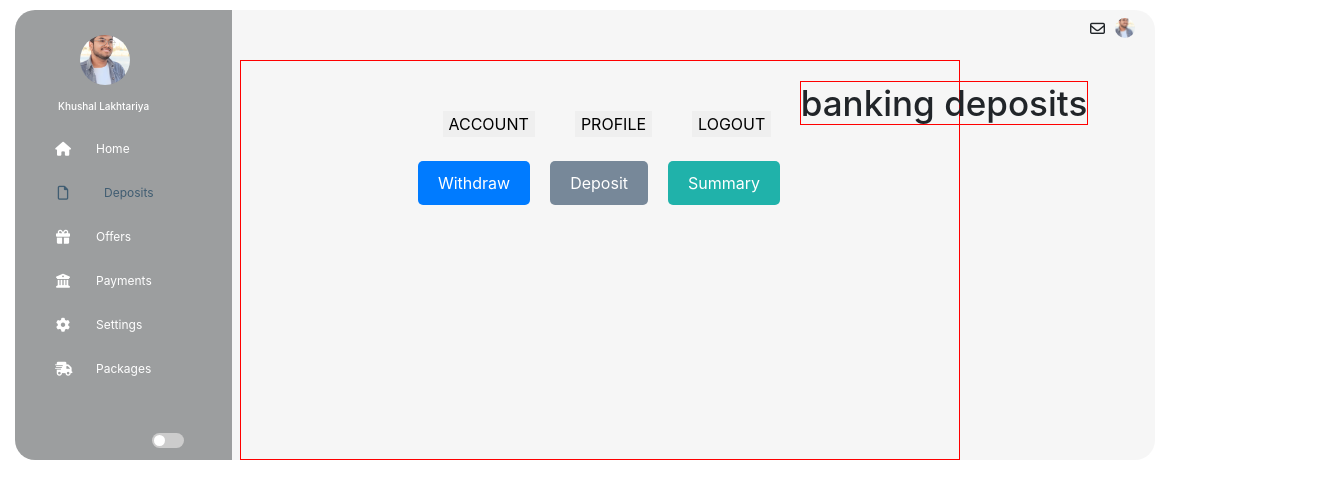
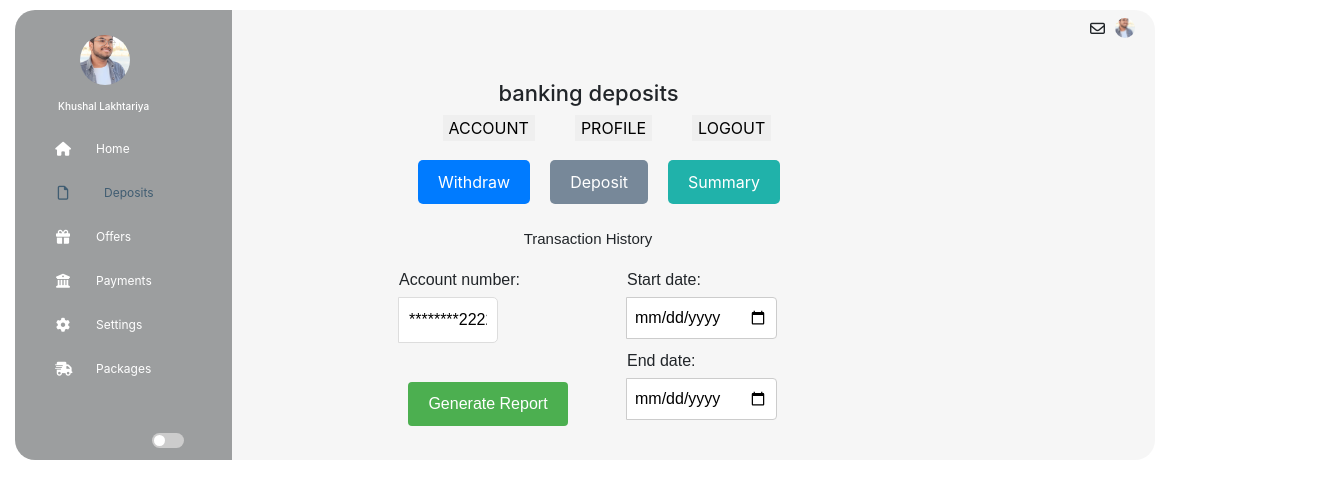
Before and after one commit to khushallakhtariya/Deposit-app, a React (Create React App) app: page /deposits in a window 1280 px wide. Shown: the top 498 px of the page, 1318 px wide, since content can reach past the window. Built offline with nearby package versions, Linux system fonts and the light colour scheme.

Commit message:
Deposit.js upadeted

```diff
--- a/src/components/Deposits.js
+++ b/src/components/Deposits.js
@@ -1,7 +1,24 @@
-import React from "react";
+import React, { useState } from "react";
 import "../style/Deposits.css";
 
 function Deposits() {
+  const [startDate, setStartDate] = useState("");
+  const [endDate, setEndDate] = useState("");
+  const [reportGenerated, setReportGenerated] = useState(false);
+
+  const handleStartDateChange = (event) => {
+    setStartDate(event.target.value);
+  };
+
+  const handleEndDateChange = (event) => {
+    setEndDate(event.target.value);
+  };
+
+  const generateReport = () => {
+    console.log("Generating report for dates:", startDate, endDate);
+    setReportGenerated(true);
+  };
+
   return (
     <div>
       <div className="containerd">
@@ -21,6 +38,45 @@ function Deposits() {
           <button className="deposit-button">Deposit</button>
           <button className="summary-button">Summary</button>
         </div>
+        <div className="containert">
+          <h1>Transaction History</h1>
+          <div className="input-group-account">
+            <div className="input-group">
+              <label htmlFor="account-number">Account number:</label>
+              <input
+                type="text"
+                id="account-number"
+                value="********2222"
+                readOnly
+              />
+            </div>
+            <div className="input-group-date">
+              <div className="input-group">
+                <label htmlFor="start-date">Start date:</label>
+                <input
+                  type="date"
+                  id="start-date"
+                  value={startDate}
+                  onChange={handleStartDateChange}
+                />
+              </div>
+
+              <div className="input-group">
+                <label htmlFor="end-date">End date:</label>
+                <input
+                  type="date"
+                  id="end-date"
+                  value={endDate}
+                  onChange={handleEndDateChange}
+                />
+              </div>
+            </div>
+          </div>
+          <button className="generate-button" onClick={generateReport}>
+            Generate Report
+          </button>
+          {reportGenerated && <p className="report-message">Report generated successfully!</p>}
+        </div>
       </div>
     </div>
   );
--- a/src/index.js
+++ b/src/index.js
@@ -15,6 +15,7 @@ linkElement.crossOrigin = "anonymous";
 linkElement.referrerPolicy = "no-referrer";
 document.head.appendChild(linkElement);
 
+// Uncomment the rendering code
 const root = ReactDOM.createRoot(document.getElementById("root"));
 root.render(
   <React.StrictMode>
--- a/src/style/Deposits.css
+++ b/src/style/Deposits.css
@@ -1,5 +1,5 @@
 .containerd{
-    border: 1px solid #ff0000;
+    /* border: 1px solid #ff0000; */
     width: 720px;
     display: flex;
     justify-content: center;
@@ -21,16 +21,15 @@
 }
 
 .collum h1{
-    font-size:35px;
-    /* text-align: center; */
-    position: absolute;
-    margin-right: 30px;
-    border: 1px solid #ff0000;
+    font-size:22px;
+    width: 100%;
+    text-align: center;
+    margin-right: 325px;
 }
 .buttono {
     display: flex;
     justify-content: space-between;
-    margin-top: 50px;
+    margin-top: 55px;
     align-items: center;
     width: 25px;
     position: absolute;
@@ -55,6 +54,8 @@
     margin-top: 100px;
     margin-right: 2px;
     position: absolute;
+
+
   }
 
   .withdraw-button {
@@ -65,6 +66,10 @@
     border-radius: 5px;
     font-size: 16px;
     cursor: pointer;
+    &:hover{
+        background-color: #0059ff;
+        color: #fff;
+    }
   }
 
   .deposit-button {
@@ -75,6 +80,10 @@
     border-radius: 5px;
     font-size: 16px;
     cursor: pointer;
+    &:hover{
+        background-color: #08090c;
+        color: #fff;
+    }
   }
 
   .summary-button {
@@ -85,4 +94,99 @@
     border-radius: 5px;
     font-size: 16px;
     cursor: pointer;
+    &:hover{
+        background-color: #006e10;
+        color: #fff;
+    }
   }
+
+
+  .containert {
+    display: flex;
+    flex-direction: column;
+    align-items: center;
+    padding: 20px;
+    font-family: sans-serif;
+    margin-top: 150px;
+  }
+
+  h1 {
+    margin-bottom: 20px;
+    font-size: 15px;
+  }
+
+  .input-group {
+    display: flex;
+    flex-direction: column;
+    margin-bottom: 10px;
+  }
+
+  label {
+    margin-bottom: 5px;
+  }
+
+  input {
+    padding: 8px;
+    border: 1px solid #ccc;
+    border-radius: 4px;
+  }
+
+  .generate-button {
+    padding: 10px 20px;
+    background-color: #4CAF50;
+    color: white;
+    border: none;
+    border-radius: 4px;
+    margin-left: -200px;
+    cursor: pointer;
+    margin-top: -48px;
+  }
+
+  .report-message {
+    margin-top: 10px;
+    color: #4CAF50;
+    font-weight: bold;
+  }
+
+.input-group-account{
+    display: flex;
+    justify-content: space-between;
+}
+
+.modal {
+  position: fixed;
+  z-index: 1;
+  left: 0;
+  top: 0;
+  width: 100%;
+  height: 100%;
+  background-color: rgba(0, 0, 0, 0.4);
+  display: flex;
+  justify-content: center;
+  align-items: center;
+}
+
+.modal-content {
+  background-color: #fefefe;
+  padding: 20px;
+  border-radius: 5px;
+  text-align: center;
+}
+
+.modal-content h2 {
+  margin-bottom: 10px;
+}
+
+.modal-content button {
+  margin-top: 15px;
+  padding: 8px 16px;
+  background-color: #4CAF50;
+  color: white;
+  border: none;
+  border-radius: 4px;
+  cursor: pointer;
+}
+
+.modal-content button:hover {
+  background-color: #000000;
+}
```
